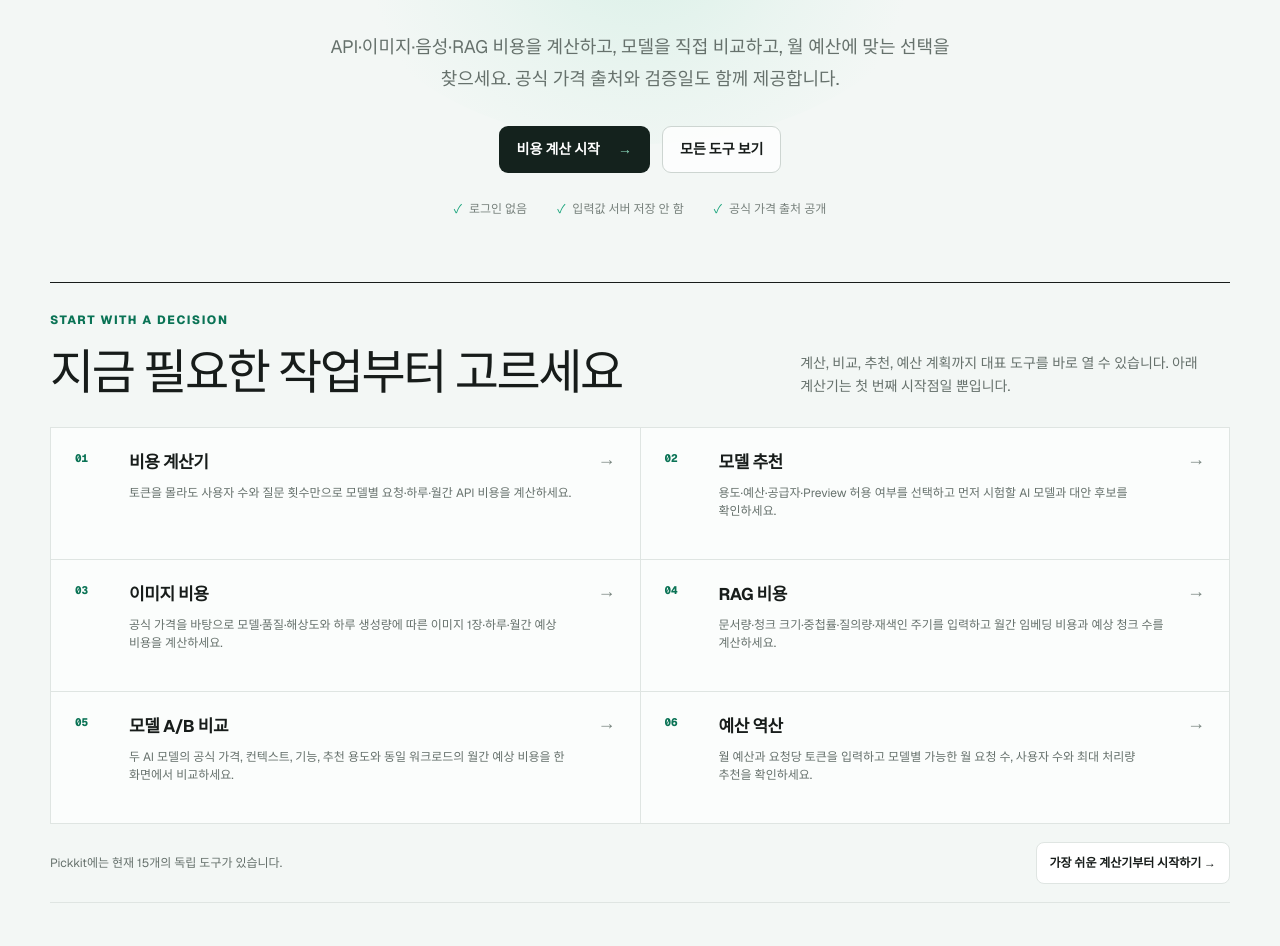
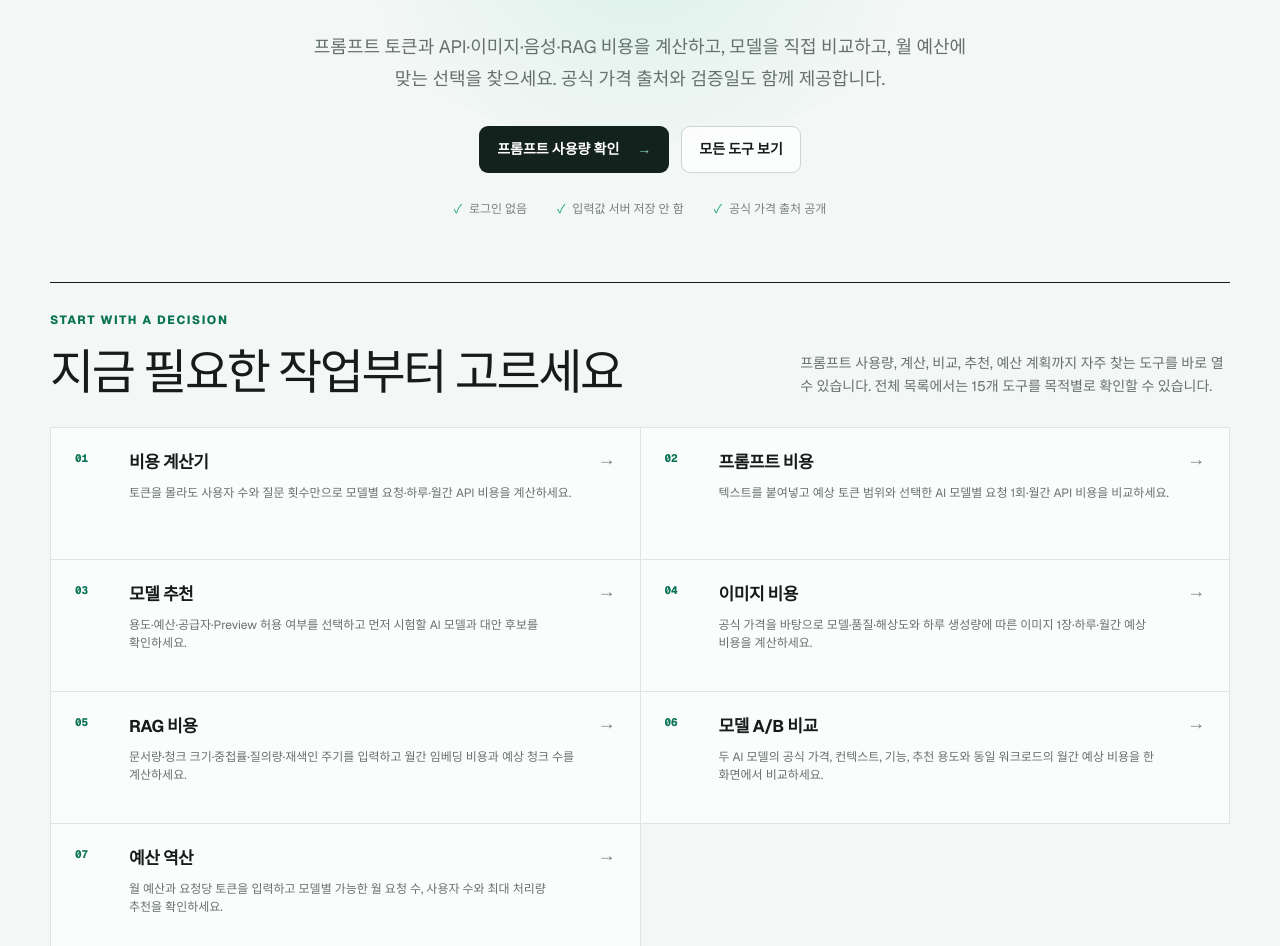
Before and after one commit to maxtop9843-byte/ai-pickkit, a Next.js app: page / in a window 1280 px wide. Shown: the part 386-1332 px from the top of the page. Built offline with nearby package versions, Linux system fonts and the light colour scheme.

Commit message:
UX-002A 홈에서 전체 도구와 프롬프트 분석 노출

```diff
--- a/src/app/page.tsx
+++ b/src/app/page.tsx
@@ -8,6 +8,7 @@ import "./home-discovery.css";
 
 const featuredToolIds = new Set([
   "calculator",
+  "prompt",
   "directComparison",
   "selector",
   "budgetCapacity",
@@ -32,14 +33,15 @@ export default function Home() {
           <em>필요한 판단을 한곳에서.</em>
         </h1>
         <p className="lede">
-          API·이미지·음성·RAG 비용을 계산하고, 모델을 직접 비교하고, 월 예산에
-          맞는 선택을 찾으세요. 공식 가격 출처와 검증일도 함께 제공합니다.
+          프롬프트 토큰과 API·이미지·음성·RAG 비용을 계산하고, 모델을 직접
+          비교하고, 월 예산에 맞는 선택을 찾으세요. 공식 가격 출처와 검증일도 함께
+          제공합니다.
         </p>
         <div className="home-hero-actions" aria-label="주요 시작 경로">
-          <Link className="hero-link" href="/api-cost-calculator">
-            비용 계산 시작 <span aria-hidden="true">→</span>
+          <Link className="hero-link" href="/prompt-token-calculator">
+            프롬프트 사용량 확인 <span aria-hidden="true">→</span>
           </Link>
-          <Link className="home-secondary-link" href="#all-tools">
+          <Link className="home-secondary-link" href="/tools">
             모든 도구 보기
           </Link>
         </div>
@@ -61,8 +63,9 @@ export default function Home() {
             <h2 id="home-tools-title">지금 필요한 작업부터 고르세요</h2>
           </div>
           <p>
-            계산, 비교, 추천, 예산 계획까지 대표 도구를 바로 열 수 있습니다.
-            아래 계산기는 첫 번째 시작점일 뿐입니다.
+            프롬프트 사용량, 계산, 비교, 추천, 예산 계획까지 자주 찾는 도구를 바로
+            열 수 있습니다. 전체 목록에서는 {toolRoutes.length}개 도구를 목적별로
+            확인할 수 있습니다.
           </p>
         </div>
         <div className="home-tool-grid">
@@ -83,9 +86,7 @@ export default function Home() {
         </div>
         <div className="home-tool-directory-footer">
           <p>Pickkit에는 현재 {toolRoutes.length}개의 독립 도구가 있습니다.</p>
-          <Link href="/api-cost-calculator">
-            가장 쉬운 계산기부터 시작하기 →
-          </Link>
+          <Link href="/tools">전체 도구를 목적별로 보기 →</Link>
         </div>
       </section>
 
@@ -100,9 +101,9 @@ export default function Home() {
         aria-labelledby="prompt-tool-band-title"
       >
         <div>
-          <p className="section-kicker">NEW · PROMPT METER</p>
+          <p className="section-kicker">PROMPT USAGE · TOKEN · COST</p>
           <h2 id="prompt-tool-band-title">
-            이미 작성한 프롬프트도 바로 계산하세요
+            입력한 프롬프트가 모델별 사용량을 얼마나 쓰는지 확인하세요
           </h2>
         </div>
         <p>
@@ -110,7 +111,7 @@ export default function Home() {
           비용을 보여드립니다. 입력 내용은 브라우저 밖으로 보내지 않습니다.
         </p>
         <div className="prompt-tool-actions">
-          <Link href="/prompt-token-calculator">프롬프트 비용 추정 →</Link>
+          <Link href="/prompt-token-calculator">프롬프트 사용량 분석 →</Link>
           <Link href="/batch-cache-simulator">Batch·캐싱 절감 비교 →</Link>
         </div>
       </section>
```
